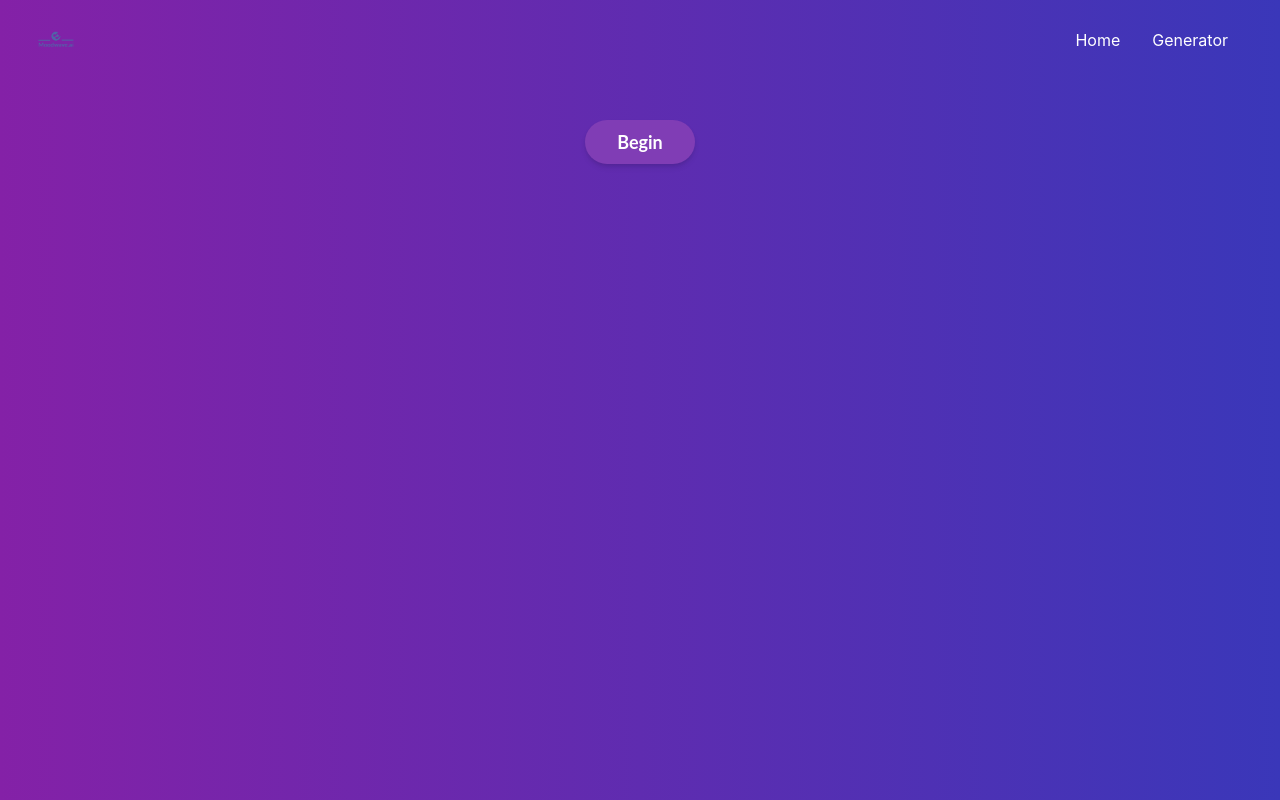
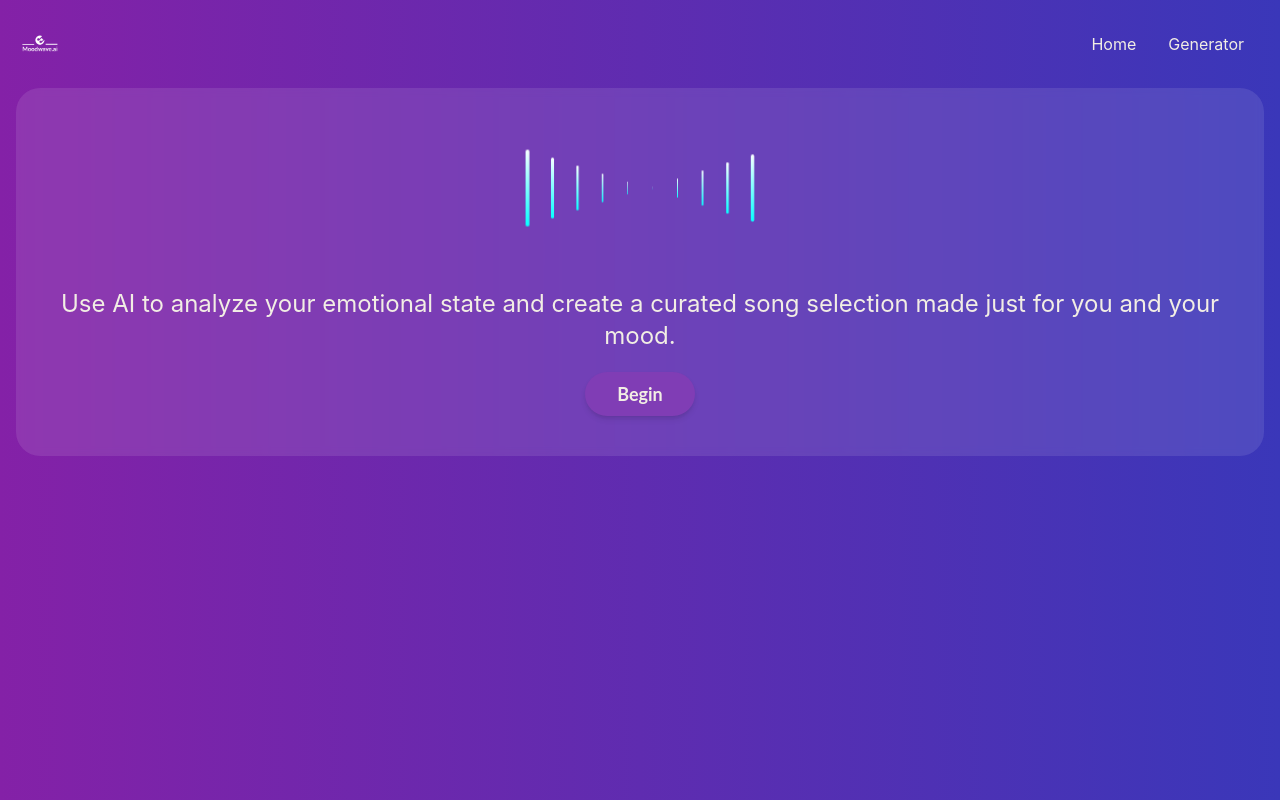
Before and after one commit to aarushpatil/MoodWave.ai, a React (Create React App) app in the folder frontend/: page / in a window 1280 px wide. Built offline with nearby package versions, Linux system fonts and the light colour scheme.

Commit message:
Here is half the landing page

```diff
--- a/frontend/package.json
+++ b/frontend/package.json
@@ -7,6 +7,7 @@
     "@testing-library/user-event": "^13.5.0",
     "@uiball/loaders": "^1.3.0",
     "axios": "^1.5.0",
+    "bootstrap": "^5.3.2",
     "font-awesome": "^4.7.0",
     "react": "^18.2.0",
     "react-dom": "^18.2.0",
--- /dev/null
+++ b/frontend/src/Landing.css
@@ -0,0 +1,52 @@
+.center {
+  display: flex;
+  justify-content: center;
+  align-items: center;
+}
+.wave {
+  width: 5px;
+  height: 100px;
+  background: linear-gradient(45deg, cyan, #fff);
+  margin: 10px;
+  animation: wave 1.25s linear infinite;
+  border-radius: 20px;
+}
+.wave:nth-child(2) {
+  animation-delay: 0.1s;
+}
+.wave:nth-child(3) {
+  animation-delay: 0.2s;
+}
+.wave:nth-child(4) {
+  animation-delay: 0.3s;
+}
+.wave:nth-child(5) {
+  animation-delay: 0.4s;
+}
+.wave:nth-child(6) {
+  animation-delay: 0.5s;
+}
+.wave:nth-child(7) {
+  animation-delay: 0.6s;
+}
+.wave:nth-child(8) {
+  animation-delay: 0.7s;
+}
+.wave:nth-child(9) {
+  animation-delay: 0.8s;
+}
+.wave:nth-child(10) {
+  animation-delay: 0.9s;
+}
+
+@keyframes wave {
+  0% {
+    transform: scale(0);
+  }
+  50% {
+    transform: scale(1);
+  }
+  100% {
+    transform: scale(0);
+  }
+}
--- a/frontend/src/components/Emotions.jsx
+++ b/frontend/src/components/Emotions.jsx
@@ -7,7 +7,10 @@ const Emotions = ({ emotionJSON }) => {
         emotionJSON.map((emotion) => {
           const { name, score } = emotion;
           return (
-            <div className="grid grid-cols-3 text-white py-9 px-6 " key={name}>
+            <div
+              className="grid grid-cols-3 text-[#F2EEE4] py-9 px-6 "
+              key={name}
+            >
               <div className="font-semibold justify-self-start">{name}</div>
               <div className="font-semibold justify-self-stretch">
                 <div className="w-full h-3 bg-gray-200 rounded-full overflow-hidden">
--- a/frontend/src/components/MoodWaveBanner.jsx
+++ b/frontend/src/components/MoodWaveBanner.jsx
@@ -1,4 +1,4 @@
-import logo from "../images/moodwave.png";
+import logo from "../images/moodwave2.png";
 import Nav from "../components/Navbar";
 function Banner() {
   return (
--- a/frontend/src/components/Navbar.jsx
+++ b/frontend/src/components/Navbar.jsx
@@ -1,5 +1,5 @@
 import { AiOutlineClose, AiOutlineMenu } from "react-icons/ai";
-import moodwave from "../images/moodwave.png";
+import moodwave from "../images/moodwave2.png";
 import { useState } from "react";
 import { Link } from "react-router-dom";
 
@@ -11,7 +11,7 @@ const Navbar = () => {
   };
 
   return (
-    <div className="text-white">
+    <div className="text-[#F2EEE4]">
       <ul className="hidden md:flex">
         <li className="p-4">
           <Link to="/">Home</Link>
@@ -33,7 +33,7 @@ const Navbar = () => {
         <img
           src={moodwave}
           alt="moodwave"
-          className=" max-w-10 max-h-20 pl-3"
+          className=" max-w-10 max-h-20 pl-2"
         />
 
         <ul className=" uppercase">
--- a/frontend/src/page/Landing.jsx
+++ b/frontend/src/page/Landing.jsx
@@ -1,6 +1,7 @@
 import { useNavigate } from "react-router-dom";
-import moodwave from "../images/moodwave.png";
+import moodwave from "../images/moodwave2.png";
 import Navbar from "../components/Navbar";
+import "../Landing.css";
 
 function Landing() {
   const navigate = useNavigate();
@@ -10,21 +11,40 @@ function Landing() {
     navigate("/generator");
   }
   return (
-    <main className="bg-gradient-to-r from-backgradientbot to-backgradienttop h-screen overflow-auto pb-9">
-      <div className="flex justify-between items-center p-3 max-w-[1240px] mx-auto px-4">
+    <main className="bg-gradient-to-r from-backgradientbot to-backgradienttop h-screen overflow-auto pb-9 px-4">
+      <div className="flex justify-between items-center py-4 max-w-[1240px] mx-auto">
         <img src={moodwave} alt="moodwave" className=" max-w-10 max-h-20" />
         <Navbar />
       </div>
-
-      <div className="pt-10 flex justify-center">
+      <div className="flex flex-col items-center gap-5">
+        <div className="backdrop-blur-sm bg-white/10 rounded-3xl p-4 w-full py-10">
+          <div class="center">
+            <div class="wave"></div>
+            <div class="wave"></div>
+            <div class="wave"></div>
+            <div class="wave"></div>
+            <div class="wave"></div>
+            <div class="wave"></div>
+            <div class="wave"></div>
+            <div class="wave"></div>
+            <div class="wave"></div>
+            <div class="wave"></div>
+          </div>
+          <p className="text-center text-[#F2EEE4] text-2xl  pt-10">
+            Use AI to analyze your emotional state and create a curated song
+            selection made just for you and your mood.
+          </p>
+          <div className="pt-5 flex justify-center">
             <button
               type="submit"
               id="scan-button"
               onClick={(e) => RedirectButton(e)}
-          className={` bg-button shadow-md px-8 py-2 rounded-full text-white font-Lato text-center text-lg font-bold `}
+              className={` bg-button shadow-md px-8 py-2 rounded-full text-[#F2EEE4] font-Lato text-center text-lg font-bold `}
             >
               Begin
             </button>
+          </div>
+        </div>
       </div>
     </main>
   );
--- a/frontend/src/page/subpage/Sub_Emotions.jsx
+++ b/frontend/src/page/subpage/Sub_Emotions.jsx
@@ -11,7 +11,7 @@ function SubEmotions({ GenerateButton, emotionJSON }) {
           type="submit"
           id="login-button"
           onClick={(e) => GenerateButton(e)}
-          className={`bg-button shadow-md px-8 py-2 rounded-full text-white font-Lato text-center text-lg font-bold ${
+          className={`bg-button shadow-md px-8 py-2 rounded-full text-[#F2EEE4] font-Lato text-center text-lg font-bold ${
             emotionJSON.length <= 0 ? "opacity-50" : "opacity-100"
           }`}
         >
--- a/frontend/src/page/subpage/Sub_Songs.jsx
+++ b/frontend/src/page/subpage/Sub_Songs.jsx
@@ -9,7 +9,7 @@ function SubSongs({ RedoButton, songsJSON }) {
           type="submit"
           id="ScanButton"
           onClick={(e) => RedoButton(e)}
-          className=" bg-button shadow-md px-8 py-2 rounded-full text-white font-Lato text-center text-lg font-bold"
+          className=" bg-button shadow-md px-8 py-2 rounded-full text-[#F2EEE4] font-Lato text-center text-lg font-bold"
         >
           Again
         </button>
--- a/frontend/src/page/subpage/Sub_WebCam.jsx
+++ b/frontend/src/page/subpage/Sub_WebCam.jsx
@@ -17,7 +17,7 @@ function SubWebcam({ setEmotionJSON, image, setImage, ScanButton }) {
           type="submit"
           id="scan-button"
           onClick={(e) => ScanButton(e)}
-          className={` bg-button shadow-md px-8 py-2 rounded-full text-white font-Lato text-center text-lg font-bold ${
+          className={` bg-button shadow-md px-8 py-2 rounded-full text-[#F2EEE4] font-Lato text-center text-lg font-bold ${
             image !== "" ? false : true ? "opacity-50" : "opacity-100"
           }`}
         >
```
Also changed, not shown: frontend/src/images/moodwave2.png (added), 1 other file (tests, documents, lock files or other folders). Lines whose indentation alone changed are shown as unchanged.
